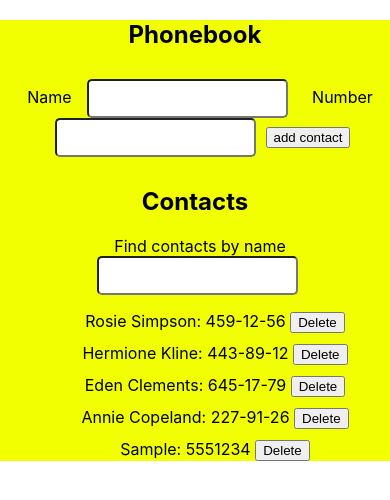
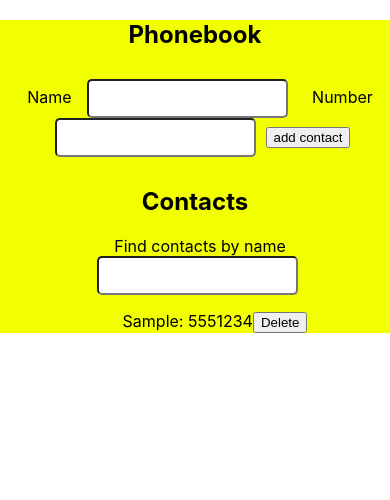
Before and after one commit to LyudmilaD/goit-react-hw-03-phonebook, a React (Create React App) app: page / in a window 390 px wide. Both pictures are taken after typing "Sample", "5551234" into the empty fields and a click on the button "add contact". Shown: the top 500 px of the page. Built offline with nearby package versions, Linux system fonts and the light colour scheme.

Commit message:
phonebook

```diff
--- a/src/components/App.jsx
+++ b/src/components/App.jsx
@@ -1,72 +1,62 @@
-import React, { Component } from 'react';
+import React from 'react';
 import Form from './Form/Form';
 import ContactList from './ContactList/ContactList';
 import Filter from './Filter/Filter';
 import styles from './Form/Form.module.css';
-export class App extends Component {
+export class App extends React.Component {
   state = {
-    contacts: [
-      { id: 'id-1', name: 'Rosie Simpson', number: '459-12-56' },
-      { id: 'id-2', name: 'Hermione Kline', number: '443-89-12' },
-      { id: 'id-3', name: 'Eden Clements', number: '645-17-79' },
-      { id: 'id-4', name: 'Annie Copeland', number: '227-91-26' },
-    ],
+    contacts: [],
     filter: '',
   };
-  submitHandler = obj => {
+
+  submitHandler = data => {
+    const flag = this.state.contacts.find(
+      contact => contact.name === data.name
+    );
+    this.setState(prevState => {
+      return flag
+        ? alert(`${data.name} is alredy in contacts`)
+        : { contacts: [data, ...prevState.contacts] };
+    });
+  };
+  changeFilter = e => {
+    this.setState({ filter: e.currentTarget.value });
+  };
+  deleteContacts = id => {
     this.setState(prevState => ({
-      contacts: [...prevState.contacts, obj],
+      contacts: prevState.contacts.filter(contact => contact.id !== id),
     }));
   };
-  handleChange = event => {
-    const { name, value } = event.target;
-    this.setState({ [name]: value });
-  };
-  changeFilter = event => {
-    this.setState({ filter: event.target.value });
-  };
-  deleteContacts = contactId => {
-    const state = this.state;
-    const visibleContacts = state.contacts.filter(
-      contact => contact.id !== contactId
-    );
-    this.setState({ contacts: visibleContacts });
-    return visibleContacts;
-  };
+  componentDidMount() {
+    const contacts = localStorage.getItem(`contacts`);
+    const contactsParse = JSON.parse(contacts);
+    if (contactsParse) {
+      this.setState({ contacts: contactsParse });
+    }
+  }
 
-  componentDidMount() {
-    const contactsFromLocalStorage = JSON.parse(localStorage.getItem("contacts"));
-      if (contactsFromLocalStorage) {
-        this.setState({ contacts: contactsFromLocalStorage })
-      };
+  componentDidUpdate(prevProps, prevState) {
+    if (prevState.contacts !== this.state.contacts) {
+      localStorage.setItem(`contacts`, JSON.stringify(this.state.contacts));
     }
-    componentDidUpdate(prevProps, prevState) {
-      if (this.state.contacts !== prevState.contacts) {
-        localStorage.setItem("contacts", JSON.stringify(this.state.contacts))
-      }
-    };
+  }
 
   render() {
-    const { contacts, filter } = this.state;
-    const normalizedFilter = filter.toLowerCase();
-    const visibleContacts = contacts.filter(contact =>
+    const normalizedFilter = this.state.filter.toLowerCase();
+    const visibleContacts = this.state.contacts.filter(contact =>
       contact.name.toLowerCase().includes(normalizedFilter)
     );
-
-
     return (
       <div className={styles.wrap}>
         <h2>Phonebook</h2>
-        <Form onSubmit={this.submitHandler} contacts={contacts} />
+        <Form onSubmit={this.submitHandler} />
         <h2>Contacts</h2>
+        <Filter value={this.state.filter} onChange={this.changeFilter} />
         <ContactList
           contacts={visibleContacts}
           deleteContacts={this.deleteContacts}
-        >
-          <Filter value={this.state.filter} onChange={this.changeFilter} />
-        </ContactList>
+        />
       </div>
     );
   }
 }
-export default App;
--- /dev/null
+++ b/src/components/ContactElementList/ContactElementList.jsx
@@ -0,0 +1,16 @@
+import PropTypes from 'prop-types';
+function Contact({ name, number, onClick, id }) {
+  return (
+    <span>
+      {name}: {number}
+      {''}
+      <button onClick={() => onClick(id)}>Delete</button>{' '}
+    </span>
+  );
+}
+export default Contact;
+Contact.propTypes = {
+  id: PropTypes.string.isRequired,
+  name: PropTypes.string.isRequired,
+  number: PropTypes.string.isRequired,
+};
--- a/src/components/ContactList/ContactList.jsx
+++ b/src/components/ContactList/ContactList.jsx
@@ -1,15 +1,19 @@
 import PropTypes from 'prop-types';
 import styles from '../Form/Form.module.css';
-function Contacts({ contacts, children, deleteContacts }) {
+import Conctact from '../ContactElementList/ContactElementList';
+function Contacts({ contacts, deleteContacts }) {
   return (
     <div className={styles.wrap}>
-      {children}
       <ul>
         {contacts.map(({ id, name, number }) => {
           return (
             <li className={styles.item} key={id}>
-              {name}: {number}{' '}
-              <button onClick={() => deleteContacts(id)}>Delete</button>{' '}
+              <Conctact
+                name={name}
+                number={number}
+                onClick={deleteContacts}
+                id={id}
+              />
             </li>
           );
         })}
@@ -20,12 +24,11 @@ function Contacts({ contacts, children, deleteContacts }) {
 Contacts.propTypes = {
   contacts: PropTypes.arrayOf(
     PropTypes.shape({
-      id: PropTypes.string,
-      name: PropTypes.string,
-      number: PropTypes.string,
+      id: PropTypes.string.isRequired,
+      name: PropTypes.string.isRequired,
+      number: PropTypes.string.isRequired,
     })
   ),
-  children: PropTypes.node,
-  deleteContacts: PropTypes.func,
+  deleteContacts: PropTypes.func.isRequired,
 };
 export default Contacts;
--- a/src/components/Filter/Filter.jsx
+++ b/src/components/Filter/Filter.jsx
@@ -6,7 +6,7 @@ function Filter({ value, onChange }) {
       Find contacts by name
       <input
         className={styles.input}
-        type="text"
+        tupe="text"
         value={value}
         onChange={onChange}
       />
@@ -15,7 +15,7 @@ function Filter({ value, onChange }) {
 }
 
 Filter.propTypes = {
-  value: PropTypes.string,
-  onChange: PropTypes.func,
+  value: PropTypes.string.isRequired,
+  onChange: PropTypes.func.isRequired,
 };
 export default Filter;
--- a/src/components/Form/Form.jsx
+++ b/src/components/Form/Form.jsx
@@ -1,51 +1,34 @@
 import PropTypes from 'prop-types';
 import { nanoid } from 'nanoid';
 import styles from './Form.module.css';
-import React, { Component } from 'react';
-export class Form extends Component {
+import React from 'react';
+export class Form extends React.Component {
+  static defaultProps = {
+    onSubmit: PropTypes.func.isRequired,
+  };
+
   state = {
     name: '',
+    id: '',
     number: '',
   };
-  static propTypes = {
-    onSubmitForm: PropTypes.func,
-    contacts: PropTypes.arrayOf(PropTypes.object)
-};
 
   handelNameChange = e => {
-    this.setState({ name: e.currentTarget.value });
+    this.setState({ name: e.currentTarget.value, id: nanoid() });
   };
 
   handelNumberChange = e => {
     this.setState({ number: e.currentTarget.value });
   };
-  reset = () => {
-    this.setState({ name: '', number: '' });
-};
 
   handleSubmit = e => {
     e.preventDefault();
-    const { name, number } = this.state;
-        console.log(!this.state.name, !this.state.number);
-
-    if (!this.state.name || !this.state.number) {
-    alert('You have not entered all contact details');
-    return;
-    }
-    const sameName = this.props.contacts.find(arr => arr.name === name);
-    if (sameName) {
-        return alert(`${name} is already in contacts`);
-        }
-        const nameObj = {
-        id: nanoid(),
-        name: name,
-        number: number,
-        };
-        this.props.onSubmit(nameObj);
-        this.reset();
-    };
-
-
+    this.props.onSubmit(this.state);
+    this.reset();
+  };
+  reset = () => {
+    this.setState({ name: '', id: '', number: '' });
+  };
   render() {
     return (
       <>
@@ -84,7 +67,5 @@ export class Form extends Component {
     );
   }
 }
-Form.propTypes = {
-  onSubmit: PropTypes.func,
-};
+
 export default Form;
```
